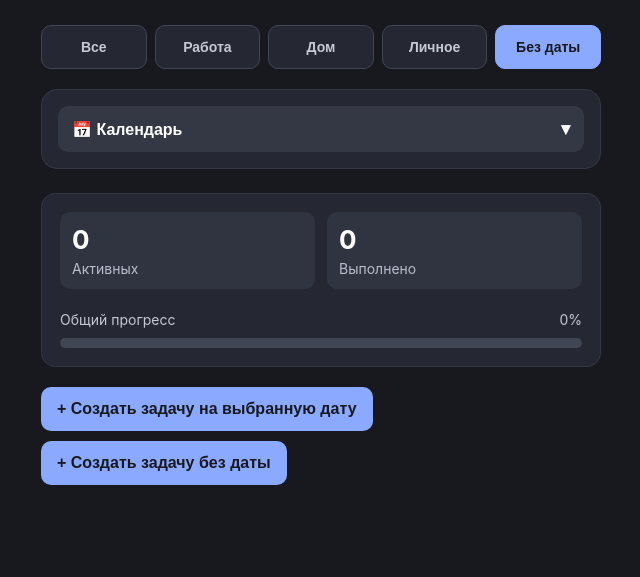
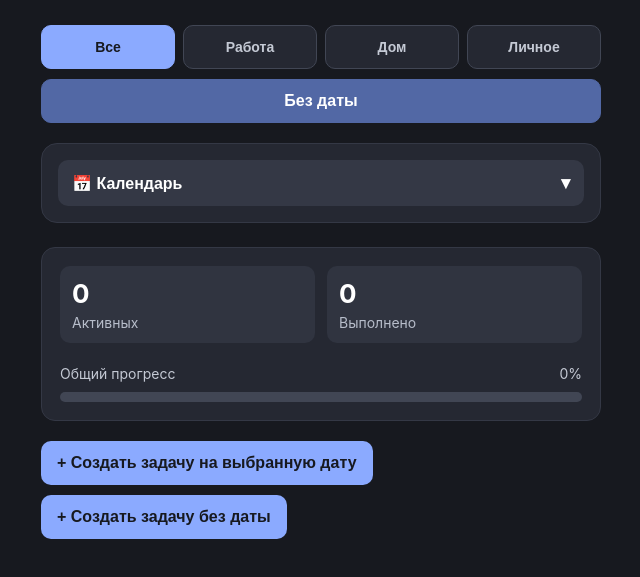
Before and after one commit to markavreliym/my-organizer, a plain HTML site: page index.html in a window 1280 px wide. Both pictures are taken after a click on the button "Без даты". Shown: the part 83-660 px from the top of the page, without its empty margins (319-959 px from the left). Drawn offline with Linux system fonts and the light colour scheme.

Commit message:
Add files via upload

```diff
--- a/index.html
+++ b/index.html
@@ -20,15 +20,28 @@
 <body>
   <h1>Мои задачи</h1>
 
+
 <div class="filters">
-  <button class="filter-button active" data-category="Все">Все</button>
-  <button class="filter-button" data-category="Работа">Работа</button>
-  <button class="filter-button" data-category="Дом">Дом</button>
-  <button class="filter-button" data-category="Личное">Личное</button>
-  <button class="filter-button" data-category="Без даты" type="button">
-  Без даты
-</button>
+  <div class="category-filters">
+    <button class="filter-button active" data-category="Все" type="button">
+      Все
+    </button>
+    <button class="filter-button" data-category="Работа" type="button">
+      Работа
+    </button>
+    <button class="filter-button" data-category="Дом" type="button">
+      Дом
+    </button>
+    <button class="filter-button" data-category="Личное" type="button">
+      Личное
+    </button>
+  </div>
+
+  <button id="undatedFilterButton" class="undated-filter-button" type="button" aria-pressed="false">
+    Без даты
+  </button>
 </div>
+
 
 
 
--- a/script.js
+++ b/script.js
@@ -12,6 +12,7 @@ const input = document.getElementById('taskInput');
     const createUndatedTaskButton = document.getElementById('createUndatedTaskButton');
     const cancelTaskButton = document.getElementById('cancelTaskButton');
     let currentFilter = 'Все';
+    let showUndatedOnly = false;
     let displayedMonth = new Date(
       new Date().getFullYear(),
       new Date().getMonth(),
@@ -149,18 +150,17 @@ const percent = total === 0
 
 
   tasks.forEach((task, index) => {
-  if (currentFilter === 'Без даты' && task.date) {
+  // Фильтр по категории
+if (currentFilter !== 'Все' && task.category !== currentFilter) {
   return;
 }
 
-if (
-  currentFilter !== 'Все' &&
-  currentFilter !== 'Без даты' &&
-  task.category !== currentFilter
-) {
+// Независимый фильтр задач без даты
+if (showUndatedOnly && task.date) {
   return;
 }
 
+// Фильтр по дате календаря
 if (filterDate.value && task.date !== filterDate.value) {
   return;
 }
@@ -362,6 +362,18 @@ document.querySelectorAll('.filter-button').forEach(button => {
   });
 });
 
+// Независимый фильтр «Без даты»
+const undatedFilterButton = document.getElementById('undatedFilterButton');
+
+undatedFilterButton.addEventListener('click', () => {
+  showUndatedOnly = !showUndatedOnly;
+
+  undatedFilterButton.classList.toggle('active', showUndatedOnly);
+  undatedFilterButton.setAttribute('aria-pressed', String(showUndatedOnly));
+
+  renderTasks();
+});
+
 filterDate.addEventListener('change', () => {
   renderTasks();
 });
--- a/style.css
+++ b/style.css
@@ -686,6 +686,35 @@ li.comment-open .task-label::after {
 #addTaskForm[hidden] {
   display: none !important;
 }
+
+/* Фильтры категорий и задач без даты */
+.filters {
+  display: flex;
+  flex-direction: column;
+  gap: 10px;
+}
+
+.category-filters {
+  display: flex;
+  flex-wrap: wrap;
+  gap: 8px;
+}
+
+.undated-filter-button {
+  width: 100%;
+  box-sizing: border-box;
+  padding: 12px;
+  border: 1px solid #343845;
+  border-radius: 10px;
+  background: #252832;
+  color: #FFFFFF;
+  cursor: pointer;
+}
+
+.undated-filter-button.active {
+  background: #5268A5;
+  border-color: #5268A5;
+}
 /*.calendar-arrow {
   transition: transform 0.3s ease;
 }*/
```
